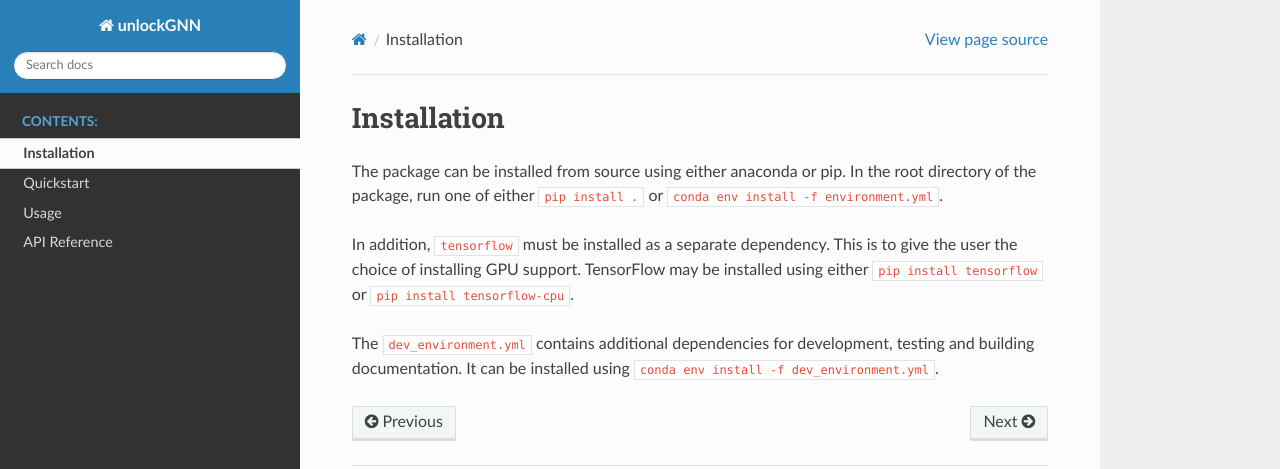
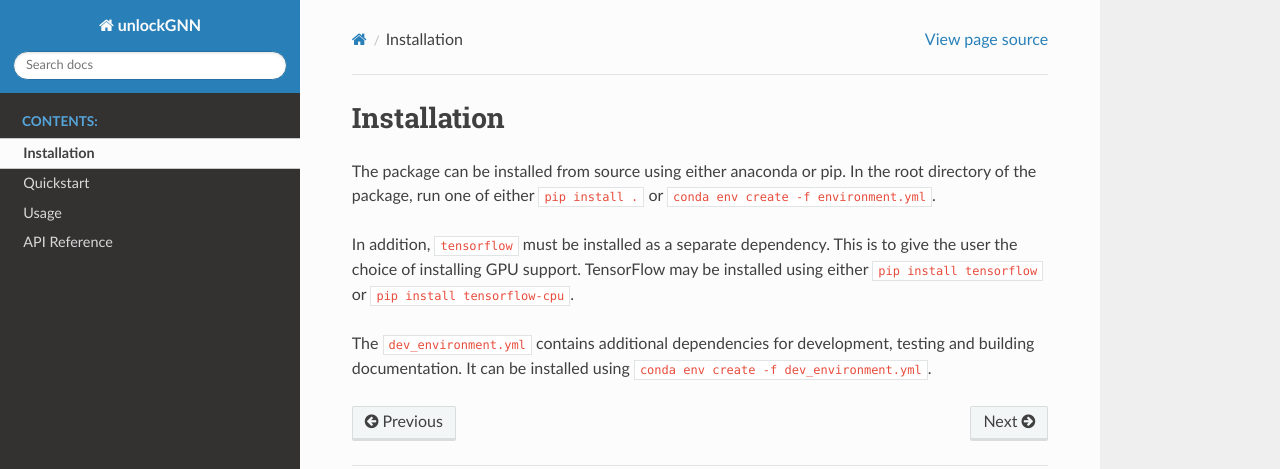
Before and after one commit to a-ws-m/unlockNN, a Sphinx documentation site: the page built from docs/source/installation.rst, in a window 1280 px wide. Shown: the top 469 px of the page. Built offline with Sphinx 7.4.7 and the Read the Docs theme 2.0.0, drawn with Linux system fonts in a browser that asks for light colours.

Commit message:
Conda environment command fix

```diff
--- a/docs/source/installation.rst
+++ b/docs/source/installation.rst
@@ -4,11 +4,11 @@ Installation
 The package can be installed from source using either anaconda or pip.
 In the root directory of the package, run one of either
 ``pip install .`` or
-``conda env install -f environment.yml``.
+``conda env create -f environment.yml``.
 
 In addition, ``tensorflow`` must be installed as a separate dependency.
 This is to give the user the choice of installing GPU support.
 TensorFlow may be installed using either ``pip install tensorflow`` or ``pip install tensorflow-cpu``.
 
 The ``dev_environment.yml`` contains additional dependencies for development, testing and building documentation.
-It can be installed using ``conda env install -f dev_environment.yml``.
+It can be installed using ``conda env create -f dev_environment.yml``.
```
Also changed, not shown: README.md (+2 -2 lines).
